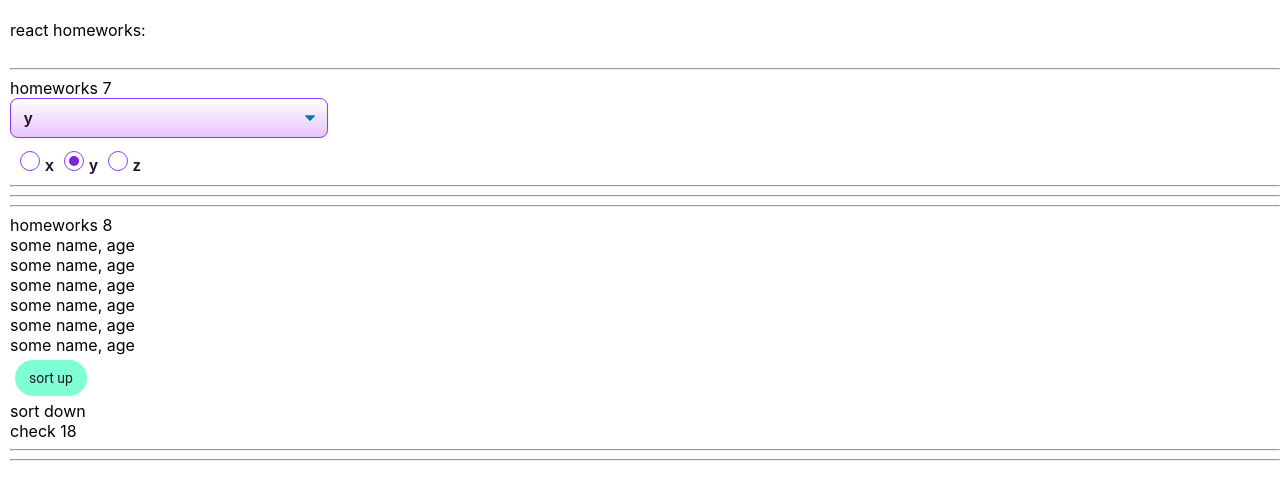
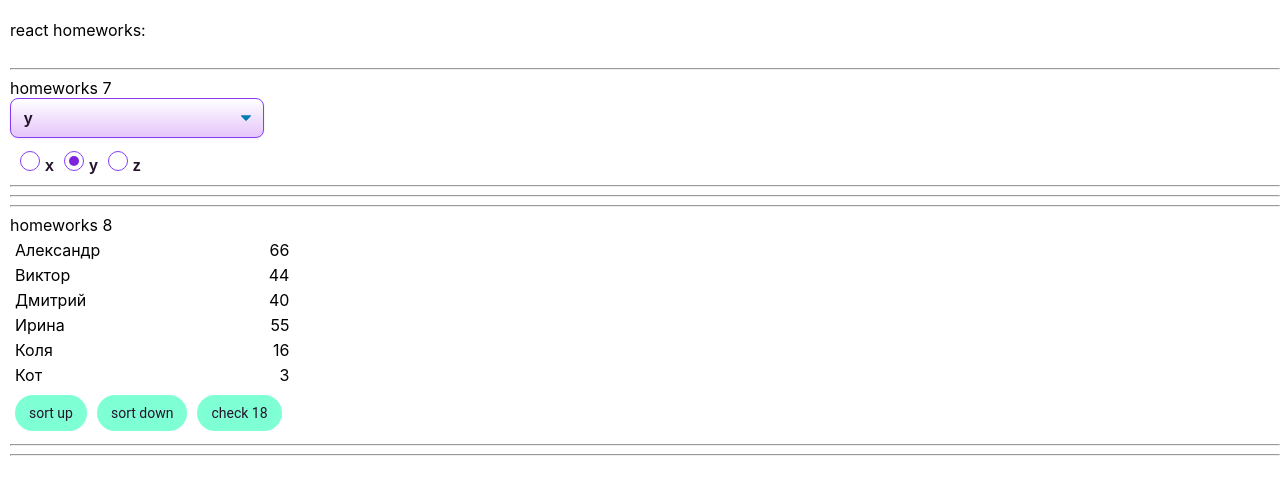
Before and after one commit to Elena176/ignat-homeworks, a React (Create React App) app: page /#/junior in a window 1280 px wide. Both pictures are taken after a click on the button "sort up". Shown: the top 500 px of the page. Built offline with nearby package versions, Linux system fonts and the light colour scheme.

Commit message:
added reducers and styles for HW8

```diff
--- a/src/p2-homeworks/h7/common/c5-SuperSelect/SuperSelect.module.css
+++ b/src/p2-homeworks/h7/common/c5-SuperSelect/SuperSelect.module.css
@@ -7,7 +7,7 @@
     line-height: 1.3;
     padding: .6em 1.4em .5em .8em;
     width: 100%;
-    max-width: 25%;
+    max-width: 20%;
     box-sizing: border-box;
     margin: 0;
     border: 1px solid #863cf6;
--- /dev/null
+++ b/src/p2-homeworks/h8/HW8.module.css
@@ -0,0 +1,18 @@
+/*.container {
+    background-color: aquamarine;
+
+}*/
+.finalPeople {
+    /*background-color: burlywood;*/
+    margin: 5px 0;
+    box-sizing: border-box;
+    width: 100%;
+    max-width: 22%;
+    display: flex;
+    justify-content: space-between;
+    align-items: center;
+    padding-left: 5px;
+}
+.buttons {
+    display: flex;
+}
--- a/src/p2-homeworks/h8/HW8.tsx
+++ b/src/p2-homeworks/h8/HW8.tsx
@@ -1,6 +1,7 @@
 import React, {useState} from 'react'
-import {homeWorkReducer} from './bll/homeWorkReducer'
+import {homeWorkReducer, isSortedCheck, isSortedDown, isSortedUp} from './bll/homeWorkReducer'
 import SuperButton from '../h4/common/c2-SuperButton/SuperButton'
+import s from './HW8.module.css'
 
 export type UserType = {
   _id: number,
@@ -18,28 +19,33 @@ const initialPeople: Array<UserType> = [
 ]
 
 function HW8() {
-    const [people, setPeople] = useState< Array<UserType>>(initialPeople) // need to fix any
+  const [people, setPeople] = useState<Array<UserType>>(initialPeople) // need to fix any
 
   // need to fix any
-    const finalPeople = people.map((p: UserType ) => (
-        <div key={p._id}>
-            some name, age
+  const finalPeople = people.map((p: UserType) => (
+    <div key={p._id} className={s.finalPeople}>
+      <span>{p.name}</span> <span>{p.age}</span>
     </div>
   ))
 
-    const sortUp = () => setPeople(homeWorkReducer(initialPeople, {type: 'sort', payload: 'up'}))
+  const sortUp = () => setPeople(homeWorkReducer(initialPeople, isSortedUp()))
+  const sortDown = () => setPeople(homeWorkReducer(initialPeople, isSortedDown()))
+  const check = () => setPeople(homeWorkReducer(initialPeople, isSortedCheck()))
 
   return (
-        <div>
+    <div className={s.container}>
       <hr/>
       homeworks 8
 
       {/*should work (должно работать)*/}
       {finalPeople}
 
+      <div className={s.buttons}>
         <div><SuperButton onClick={sortUp}>sort up</SuperButton></div>
-            <div>sort down</div>
-            check 18
+        <div><SuperButton onClick={sortDown}>sort down</SuperButton></div>
+        <div><SuperButton onClick={check}>check 18</SuperButton></div>
+      </div>
+
 
       <hr/>
       {/*для личного творчества, могу проверить*/}
--- a/src/p2-homeworks/h8/bll/homeWorkReducer.ts
+++ b/src/p2-homeworks/h8/bll/homeWorkReducer.ts
@@ -1,13 +1,35 @@
-export const homeWorkReducer = (state: any, action: any): any => { // need to fix any
+import {UserType} from '../HW8';
+
+const SORT = 'SORT';
+const CHECK = 'CHECK';
+
+export const homeWorkReducer = (state: Array<UserType>, action: ActionsType): Array<UserType> => { // need to fix any
   switch (action.type) {
-        case 'sort': {
+    case SORT: {
       // need to fix
+      if (action.payload === 'up') {
+        return [...state.sort((a, b) => a.name < b.name ? -1 : 1)]
+      }
+      if (action.payload === 'down') {
+        return [...state.sort((a, b) => a.name > b.name ? -1 : 1)]
+      } else {
         return state
       }
-        case 'check': {
+    }
+    case CHECK: {
       // need to fix
+      return [...state.filter((s) => s.age > action.payload)]
+    }
+    default:
       return state
   }
-        default: return state
 }
-}
+
+export const isSortedUp = () => ({type: SORT, payload: 'up'} as const)
+export const isSortedDown = () => ({type: SORT, payload: 'down'} as const)
+export const isSortedCheck = () => ({type: CHECK, payload: 18} as const)
+type isSortedType = ReturnType<typeof isSortedUp>
+  | ReturnType<typeof isSortedDown>
+| ReturnType<typeof isSortedCheck>
+
+type ActionsType = isSortedType
```
Also changed, not shown: 1 other file (tests, documents, lock files or other folders). Lines whose indentation alone changed are shown as unchanged.
